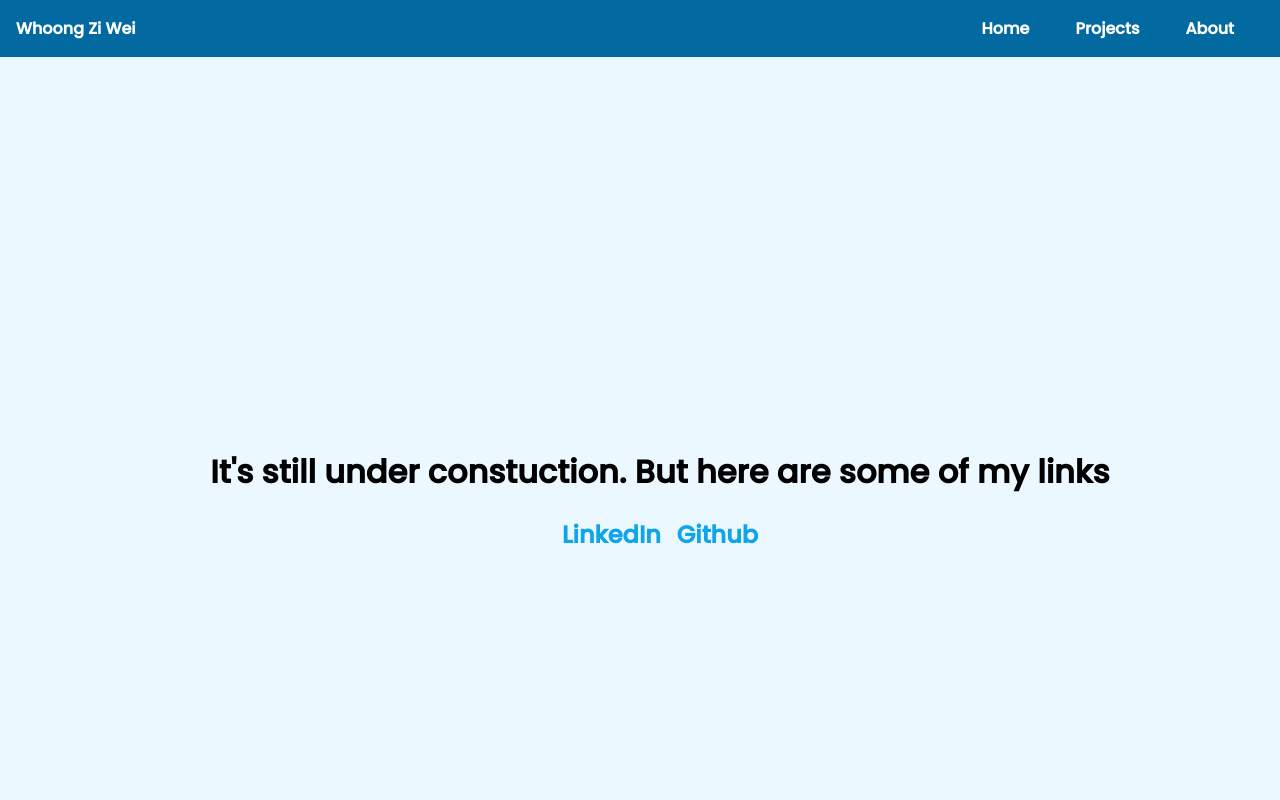
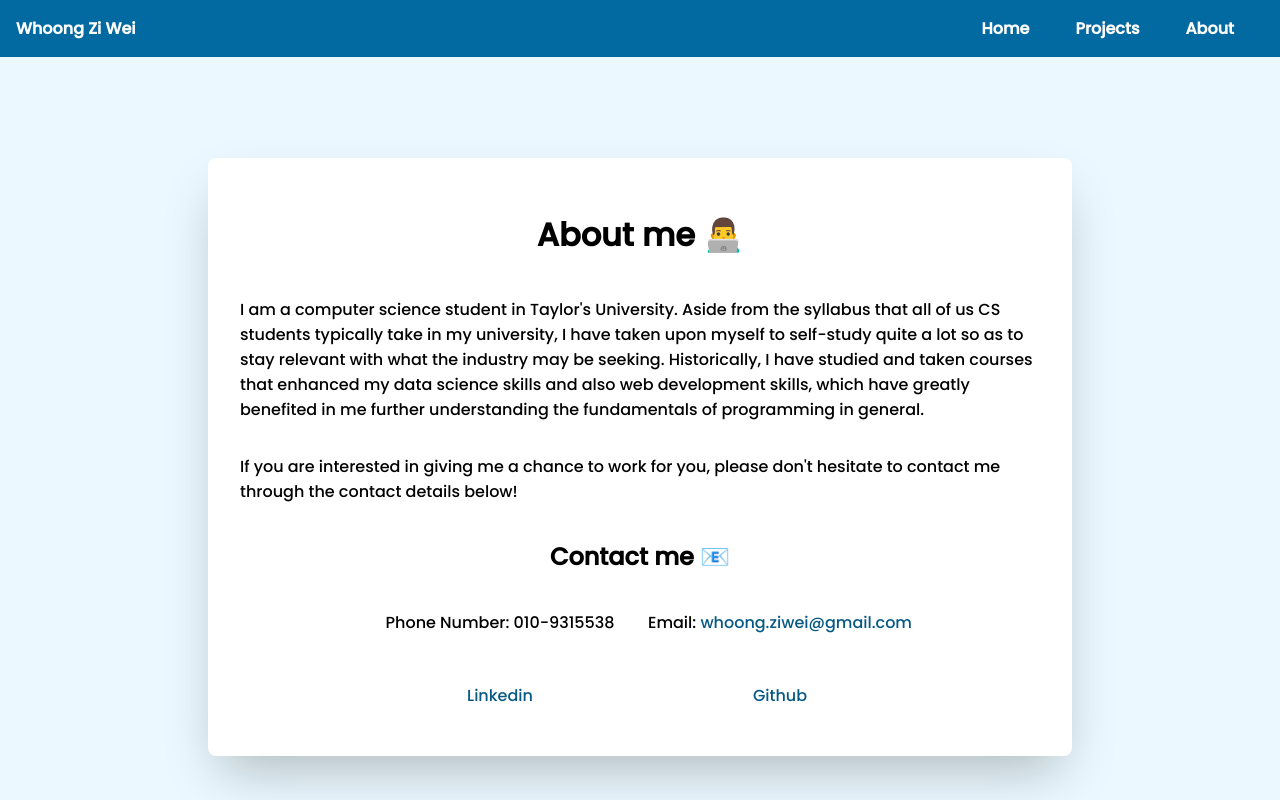
Before and after one commit to ziwei531/website-portfolio, a SvelteKit app: page /about in a window 1280 px wide. Shown: the top 800 px of the page. Built offline with nearby package versions, Linux system fonts and the light colour scheme.

Commit message:
Update +page.svelte

```diff
--- a/src/routes/about/+page.svelte
+++ b/src/routes/about/+page.svelte
@@ -1,59 +1,89 @@
-<ul>
-	<div class="container">
-		<h1>It's still under constuction. But here are some of my links</h1>
-		<div class="list">
-			<li>
-				<a href="https://www.linkedin.com/in/whoong-zi-wei/">LinkedIn</a>
-			</li>
-			<li>
-				<a href="https://github.com/ziwei531">Github</a>
-			</li>
+<div class="container">
+	<div class="about-container">
+		<div class="header">
+			<h1>About me 👨‍💻</h1>
+		</div>
+
+		<p>
+			I am a computer science student in Taylor's University. Aside from the
+			syllabus that all of us CS students typically take in my university, I
+			have taken upon myself to self-study quite a lot so as to stay relevant
+			with what the industry may be seeking. Historically, I have studied and
+			taken courses that enhanced my data science skills and also web
+			development skills, which have greatly benefited in me further
+			understanding the fundamentals of programming in general.
+		</p>
+
+		<p>
+			If you are interested in giving me a chance to work for you, please don't
+			hesitate to contact me through the contact details below!
+		</p>
+
+		<div class="contact">
+			<h2>Contact me 📧</h2>
+			<div class="row">
+				<p>Phone Number: 010-9315538</p>
+				<p>
+					Email: <a target="_blank" href="mailto:whoong.ziwei@gmail.com"
+						>whoong.ziwei@gmail.com</a
+					>
+				</p>
+				<p><a href="https://www.linkedin.com/in/whoong-zi-wei/">Linkedin</a></p>
+				<p><a href="https://github.com/ziwei531">Github</a></p>
+			</div>
 		</div>
 	</div>
-</ul>
+</div>
 
 <style>
 	.container {
 		display: flex;
-		flex-direction: column;
+		align-items: center;
 		justify-content: center;
-		align-items: center;
-		padding: 1rem;
 		height: 100vh;
 	}
 
-	ul {
-		list-style-type: none;
+	.about-container {
+		display: flex;
+		align-items: center;
+		justify-content: center;
+		flex-direction: column;
+		padding: 2rem;
+		border-radius: 0.5rem;
+		max-width: 800px;
+		background-color: white;
+		box-shadow: 0 25px 50px -12px rgb(0 0 0 / 0.25);
 	}
 
-	.list {
-		display: flex;
+	.container h2 {
+		text-align: center;
+	}
+
+	.contact {
+		text-align: center;
+	}
+	.row {
+		display: grid;
+		grid-template-columns: repeat(2, 1fr);
 		gap: 1rem;
 		justify-content: center;
-		align-items: center;
 	}
 
-	.list li a {
-		font-size: 1.5rem;
-		font-weight: 700;
-		color: #0ea5e9;
+	.row a {
+		color: var(--brand-400);
 		text-decoration: none;
 	}
 
-	.list li a:hover {
-		color: #0369a1;
+	.row a:hover {
+		color: var(--brand-300);
 		transition: all;
 		transition-duration: 0.3s;
-		transition-timing-function: ease-out;
+		transition-timing-function: ease-in-out;
 	}
 
 	@media only screen and (max-width: 768px) {
-		.container h1 {
-			font-size: 1.5rem;
-			text-align: center;
-		}
-		.list li a {
-			font-size: 1rem;
+		.container {
+			padding: 2rem;
 		}
 	}
 </style>
```
